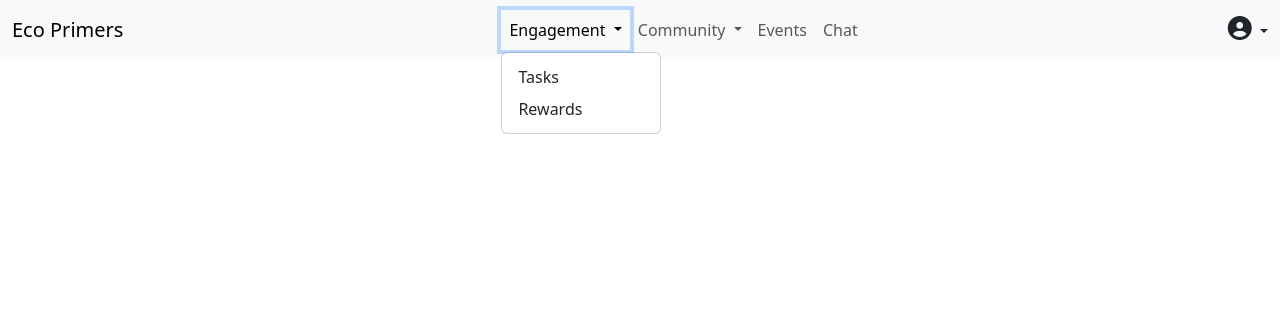
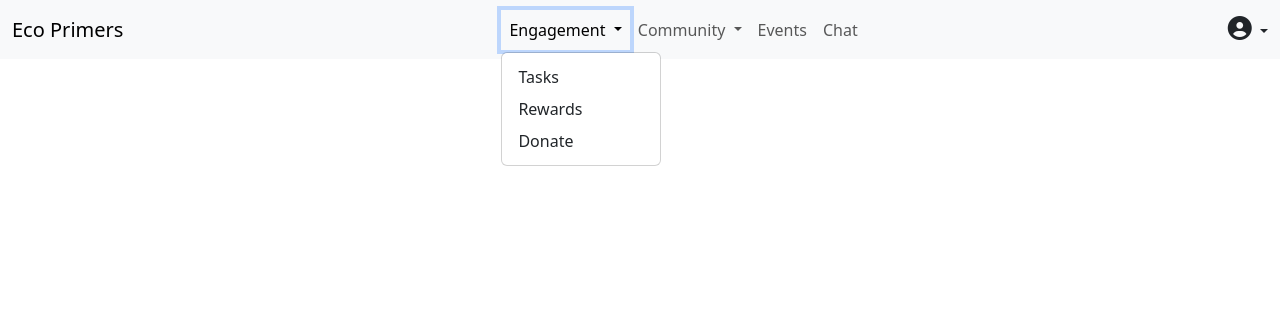
Before and after one commit to dentolos19/ecoprimers, a Flask app: page /home in a window 1280 px wide, after a click on "Engagement". Shown: the top 319 px of the page. Run offline with Flask 3, Linux system fonts and the light colour scheme; the visitor is signed in with stand-in values (Sample User, id 1); some libraries are stand-ins or nearby versions.

Commit message:
added donation to navigation bar

```diff
--- a/src/templates/navigation.html
+++ b/src/templates/navigation.html
@@ -13,6 +13,7 @@
           <div class="dropdown-menu" aria-labelledby="engagementDropdown">
             <a class="dropdown-item" href="#">Tasks</a>
             <a class="dropdown-item" href="#">Rewards</a>
+            <a class="dropdown-item" href="/donation">Donate</a>
           </div>
         </li>
         <li class="nav-item mr-5 dropdown">
```
